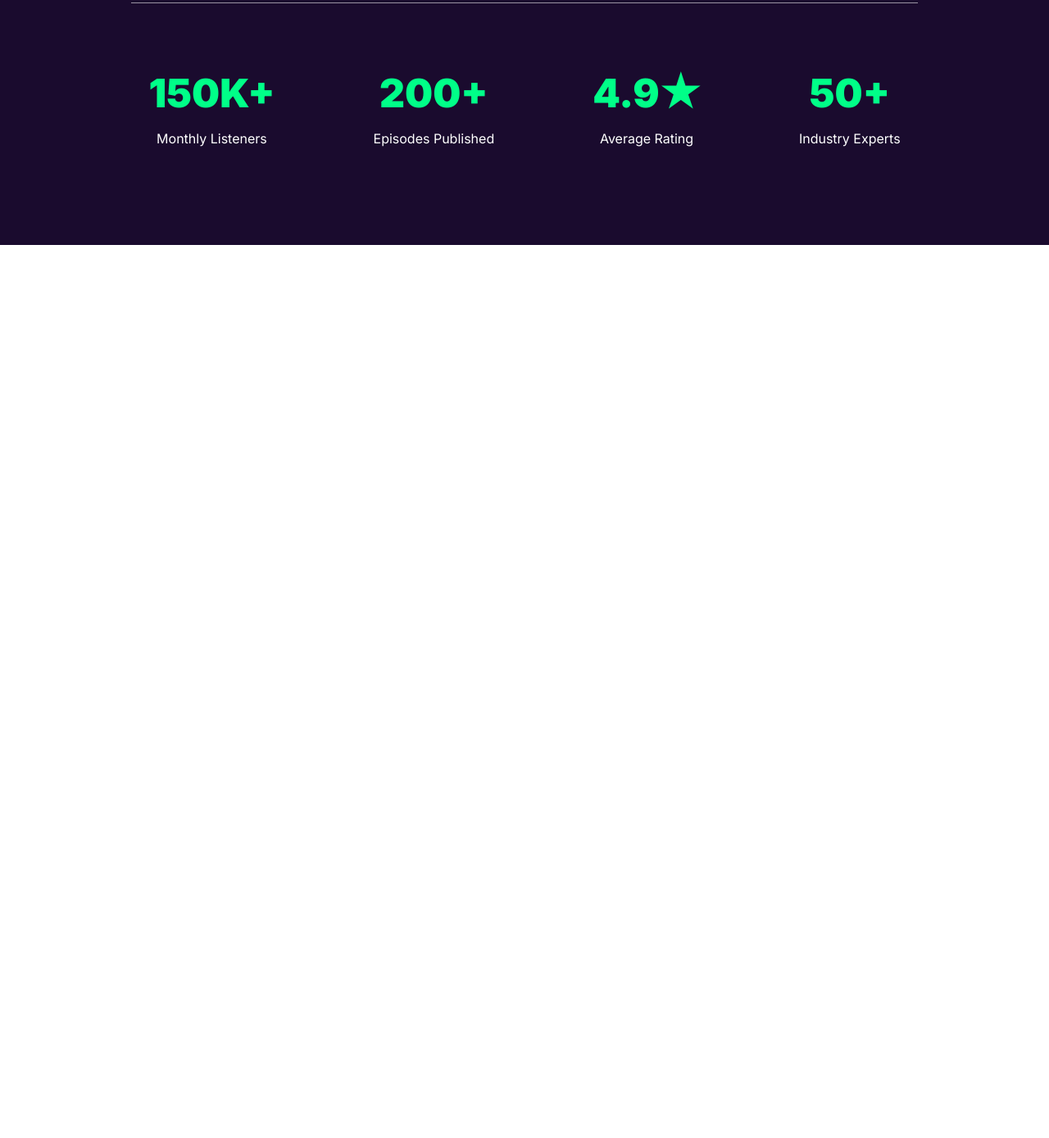
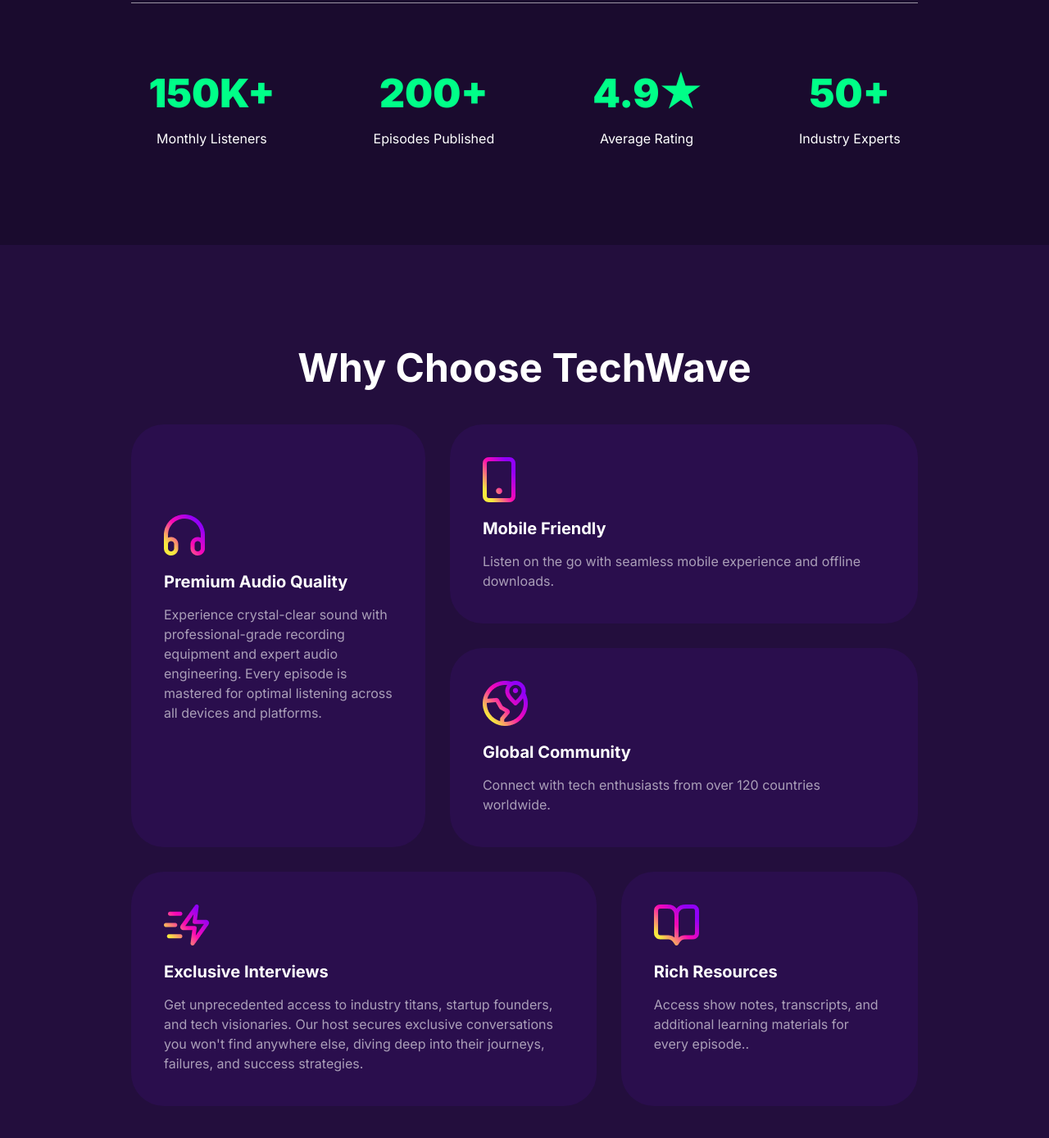
Before and after one commit to Tanvir-Fahim/ph-assignment02, a plain HTML site: page index.html in a window 1280 px wide. Shown: the part 1218-2607 px from the top of the page at 82% size. Before the commit the page ends 1517 px from the top, so only its background shows below. Drawn offline with Linux system fonts and the light colour scheme.

Commit message:
Card section finished

```diff
--- a/index.html
+++ b/index.html
@@ -84,6 +84,38 @@
             </div>
         </section>
 
+        <section class="card">
+            <div class="card-container container">
+                <h1>Why Choose TechWave</h1>
+                <div class="card-item">
+                    <div class="card-item-1 card-box box-1">
+                        <img src="assets/headphone.png" alt="">
+                        <h3>Premium Audio Quality</h3>
+                        <p>Experience crystal-clear sound with professional-grade recording equipment and expert audio engineering. Every episode is mastered for optimal listening across all devices and platforms.</p>
+                    </div>
+                    <div class="card-item-2 card-box">
+                        <img src="assets/device.png" alt="">
+                        <h3>Mobile Friendly</h3>
+                        <p>Listen on the go with seamless mobile experience and offline downloads.</p>
+                    </div>
+                    <div class="card-item-3 card-box">
+                        <img src="assets/location.png" alt="">
+                        <h3>Global Community</h3>
+                        <p>Connect with tech enthusiasts from over 120 countries worldwide.</p>
+                    </div>
+                    <div class="card-item-4 card-box">
+                        <img src="assets/Icon-(Stroke).png" alt="">
+                        <h3>Exclusive Interviews</h3>
+                        <p>Get unprecedented access to industry titans, startup founders, and tech visionaries. Our host secures exclusive conversations you won't find anywhere else, diving deep into their journeys, failures, and success strategies.</p>
+                    </div>
+                    <div class="card-item-5 card-box">
+                        <img src="assets/resource.png" alt="">
+                        <h3>Rich Resources</h3>
+                        <p>Access show notes, transcripts, and additional learning materials for every episode..</p>
+                    </div>
+                </div>
+            </div>
+        </section>
     </main>
 </body>
 
--- a/style.css
+++ b/style.css
@@ -189,3 +189,68 @@
 .about-card-item p{
     color: white;
 }
+
+/* Card Section  */
+.card{
+    background-color: #230E3D;
+    padding: 120px 0;
+}
+
+.card-container{
+    margin: 0 auto;
+}
+
+.card-container h1{
+    text-align: center;
+    font-size: 3rem;
+    font-weight: bold;
+    color: white;
+    margin-bottom: 40px;
+}
+
+.card-item-1{
+    grid-area: item-1;
+}
+.card-item-2{
+    grid-area: item-2;
+}
+.card-item-3{
+    grid-area: item-3;
+}
+.card-item-4{
+    grid-area: item-4;
+}
+.card-item-5{
+    grid-area: item-5;
+}
+
+.card-item{
+    display: grid;
+    grid-template-areas:
+            'item-1 item-2 item-2'
+            'item-1 item-3 item-3'
+            'item-4 item-4 item-5';
+    gap: 30px;
+}
+
+.card-box{
+    background-color: rgba(53, 17, 101, 0.4);
+    text-align: left;
+    padding: 40px;
+    border-radius: 40px;
+}
+
+.card-box h3{
+    color: white;
+    font-size: 1.25rem;
+    font-weight: bold;
+    margin: 16px 0;
+}
+.card-box p{
+    color: white;
+    opacity: 60%;
+    line-height: 24px;
+}
+.box-1 img{
+    margin-top: 70px;
+}
```
Also changed, not shown: assets/Icon-(Stroke).png (added).
